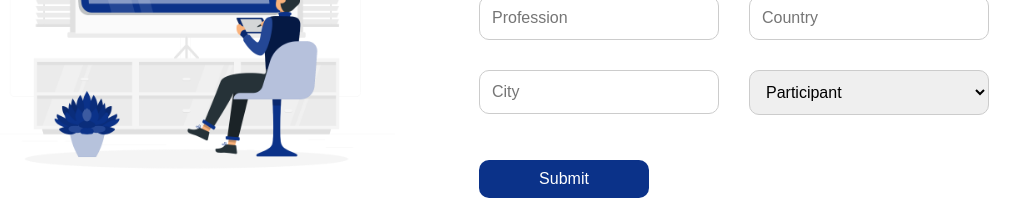
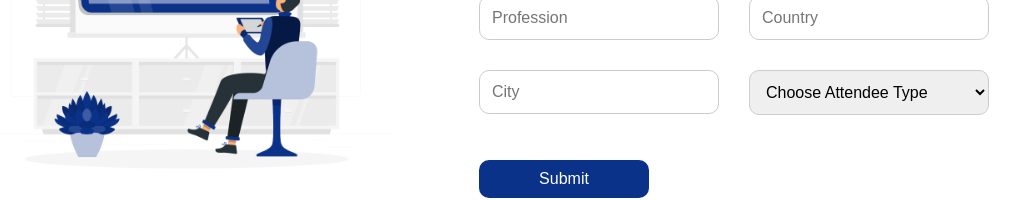
Before and after one commit to BethelemMelese/For_Event_Registration_Form, a React (Create React App) app in the folder frontend/: page / in a window 1280 px wide. Shown: the part 1139-1339 px from the top of the page, without its empty margins (166-1186 px from the left). Built offline with nearby package versions, Linux system fonts and the light colour scheme; no server answers.

Commit message:
Add new comment in both side

```diff
--- a/frontend/src/components/heroSection/create.tsx
+++ b/frontend/src/components/heroSection/create.tsx
@@ -113,7 +113,7 @@ const AddHeroSection = ({ ...props }) => {
                 Authorization: `Bearer ${localStorage.getItem("token")}`,
               },
             })
-            .post(appUrl + "speakers", formData)
+            .post(appUrl + "heroSections", formData)
             .then(() => onCreateSuccess())
             .catch((error) => onCreateError(error.response.data.message));
         }
@@ -122,7 +122,7 @@ const AddHeroSection = ({ ...props }) => {
         const formData = new FormData();
         formData.append(
           "file",
-          fileList == null ? selectedSpeaker.speakerImage : fileList
+          fileList == null ? selectedSpeaker.heroImage : fileList
         );
         formData.append("headerTitle", values.headerTitle);
         formData.append("subTitle", values.subTitle);
@@ -132,7 +132,7 @@ const AddHeroSection = ({ ...props }) => {
               Authorization: `Bearer ${localStorage.getItem("token")}`,
             },
           })
-          .put(appUrl + `speakers/${selectedSpeaker.id}`, formData)
+          .put(appUrl + `heroSections/${selectedSpeaker.id}`, formData)
           .then(() => onUpdateSuccess())
           .catch((error) => onUpdateError(error.response.data.message));
       }
--- a/frontend/src/components/heroSection/index.tsx
+++ b/frontend/src/components/heroSection/index.tsx
@@ -132,7 +132,6 @@ const HeroSection = () => {
       filters,
       ...sorter,
     });
-    // `dataSource` is useless since `pageSize` changed
     if (pagination.pageSize !== tableParams.pagination?.pageSize) {
       setData([]);
     }
@@ -146,7 +145,7 @@ const HeroSection = () => {
           Authorization: `Bearer ${localStorage.getItem("token")}`,
         },
       })
-      .get(appUrl + `heroSection`)
+      .get(appUrl + `heroSections`)
       .then((res) => {
         setLoading(false);
         setDataSource(res.data);
@@ -199,7 +198,7 @@ const HeroSection = () => {
               Authorization: `Bearer ${localStorage.getItem("token")}`,
             },
           })
-          .delete(appUrl + `heroSection/${value}`)
+          .delete(appUrl + `heroSections/${value}`)
           .then((response) => {
             onDeleteSuccess(response.data);
           })
--- a/frontend/src/components/login/index.tsx
+++ b/frontend/src/components/login/index.tsx
@@ -36,7 +36,7 @@ const Login = () => {
     setNotify({
       isOpen: true,
       type: "success",
-      message: "You Sign In Successfully!",
+      message: "You Signed In Successfully!",
     });
     setTimeout(() => {
       localStorage.setItem("token", response.token);
--- a/frontend/src/css/style.css
+++ b/frontend/src/css/style.css
@@ -268,6 +268,7 @@ body {
   background: #fbc02d;
 }
 
+
 /* Admin Panel */
 .app_container {
   background: #ffff;
--- a/frontend/src/main/index.tsx
+++ b/frontend/src/main/index.tsx
@@ -11,6 +11,7 @@ const Home = () => {
   const [errors, setErrors] = useState<{ [key: string]: string }>({});
   const [isSubmitting, setIsSubmitting] = useState(false);
   const [response, setResponse] = useState<any>([]);
+  const [responseHero, setResponseHero] = useState<any>([]);
   const [formData, setFormData] = useState({
     firstName: "",
     lastName: "",
@@ -19,6 +20,7 @@ const Home = () => {
     country: "",
     city: "",
     profession: "",
+    attendeeType: "",
   });
 
   const [notify, setNotify] = useState({
@@ -64,13 +66,18 @@ const Home = () => {
     if (!formData.lastName) newErrors.lastName = "Last Name is required";
     if (!formData.email) newErrors.email = "Email is required";
     if (!formData.phone) newErrors.phone = "Phone Number is required";
+    if (!formData.country) newErrors.country = "Country is required";
+    if (!formData.city) newErrors.city = "City is required";
+    if (!formData.profession) newErrors.profession = "Profession is required";
+    if (!formData.attendeeType)
+      newErrors.attendeeType = "Attendee Type is required";
     else if (!/^[\w-.]+@([\w-]+\.)+[\w-]{2,4}$/.test(formData.email))
       newErrors.email = "Invalid email format";
     setErrors(newErrors);
     return Object.keys(newErrors).length === 0;
   };
 
-  const handleChange = (e: React.ChangeEvent<HTMLInputElement>) => {
+  const handleChange = (e: any) => {
     setFormData({ ...formData, [e.target.name]: e.target.value });
   };
 
@@ -88,6 +95,13 @@ const Home = () => {
     axios
       .get(appUrl + "speakers/allSpeaker")
       .then((response) => setResponse(response.data))
+      .catch((error) => onFetchError(error.response.data.message));
+  }, []);
+
+  useEffect(() => {
+    axios
+      .get(appUrl + "heroSections/get")
+      .then((response) => setResponseHero(response.data))
       .catch((error) => onFetchError(error.response.data.message));
   }, []);
 
@@ -237,10 +251,21 @@ const Home = () => {
                 </div>
 
                 <div className="form-group">
-                  <select className="input-field">
-                    <option>Participant</option>
-                    <option>Vender</option>
+                  <select
+                    className="input-field"
+                    name="attendeeType"
+                    value={formData.attendeeType}
+                    onChange={(e) => handleChange(e)}
+                  >
+                    <option value="" disabled selected>
+                      Choose Attendee Type
+                    </option>
+                    <option value="Participant">Participant</option>
+                    <option value="Vender">Vender</option>
                   </select>
+                  {errors.attendeeType && (
+                    <span className="error">{errors.attendeeType}</span>
+                  )}
                 </div>
               </div>
 
```
Also changed, not shown: 1 other file (tests, documents, lock files or other folders).
